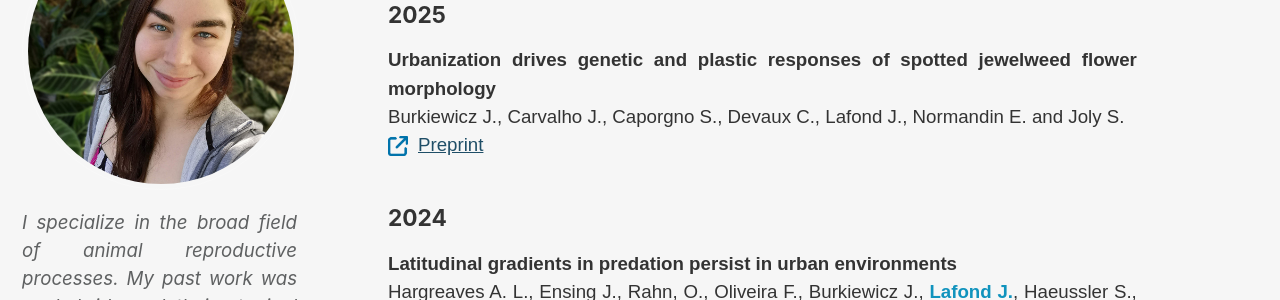
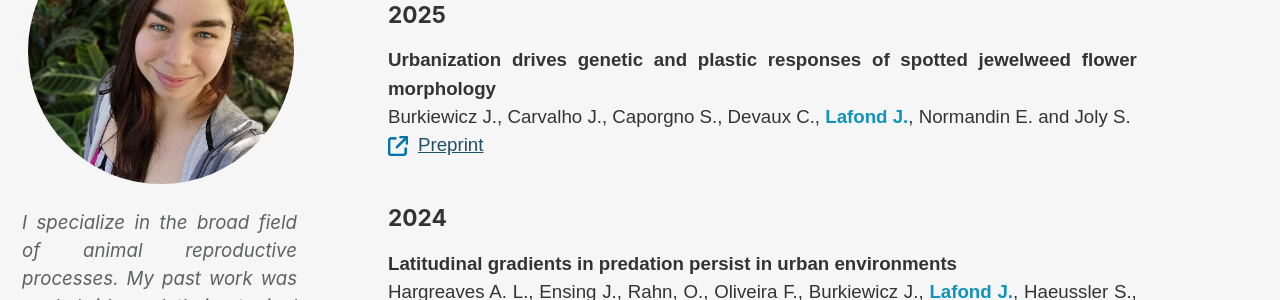
Before and after one commit to JoelleLafond/JoelleLafond.github.io, a Jekyll site: the page built from _pages/4_Publications.md, in a window 1280 px wide and 900 px high, scrolled down 510 px. Shown: the part 154-454 px from the top of the window. Built offline with Jekyll 4.4.1, drawn with Linux system fonts in a browser that asks for light colours; cached includes are drawn as plain includes.

Commit message:
Update 4_Publications.md

```diff
--- a/_pages/4_Publications.md
+++ b/_pages/4_Publications.md
@@ -19,7 +19,7 @@ excerpt: '<p class="excerpt-post"> List of publications </p>'
 <h5>2025 </h5>
 
 <p style="font-size:85%; font-weight: bold; margin:1em 0 0 0">Urbanization drives genetic and plastic responses of spotted jewelweed flower morphology</p>
-<p align="justify" style="font-size:85%; margin:0 0 0 0">Burkiewicz J., Carvalho J., Caporgno S., Devaux C., Lafond J., Normandin E. and Joly S.</p>
+<p align="justify" style="font-size:85%; margin:0 0 0 0">Burkiewicz J., Carvalho J., Caporgno S., Devaux C., <b style="color:#1093BD">Lafond J.</b>, Normandin E. and Joly S.</p>
 <p style="font-size:85%; margin:0 0 0 0"></p>
 <p style="font-size:85%; margin:0 0 0 0"> <a target="_blank" href="https://www.biorxiv.org/content/10.1101/2025.06.10.658901v2">
   <img style="margin-right: 10px; display: inline-block; vertical-align: middle;" alt="alt_text" width="20px" src="../assets/images/Favicon_Link.png" />Preprint
```
